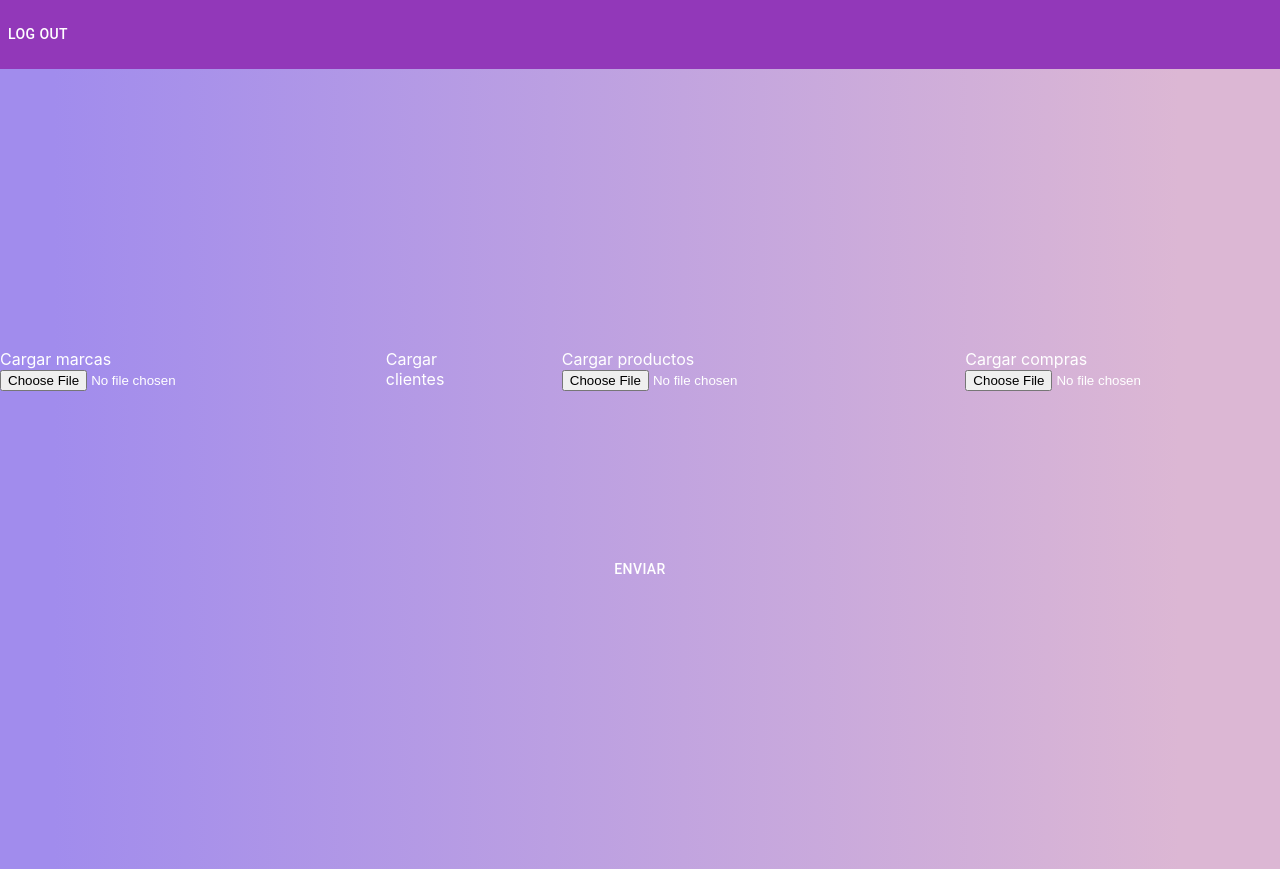
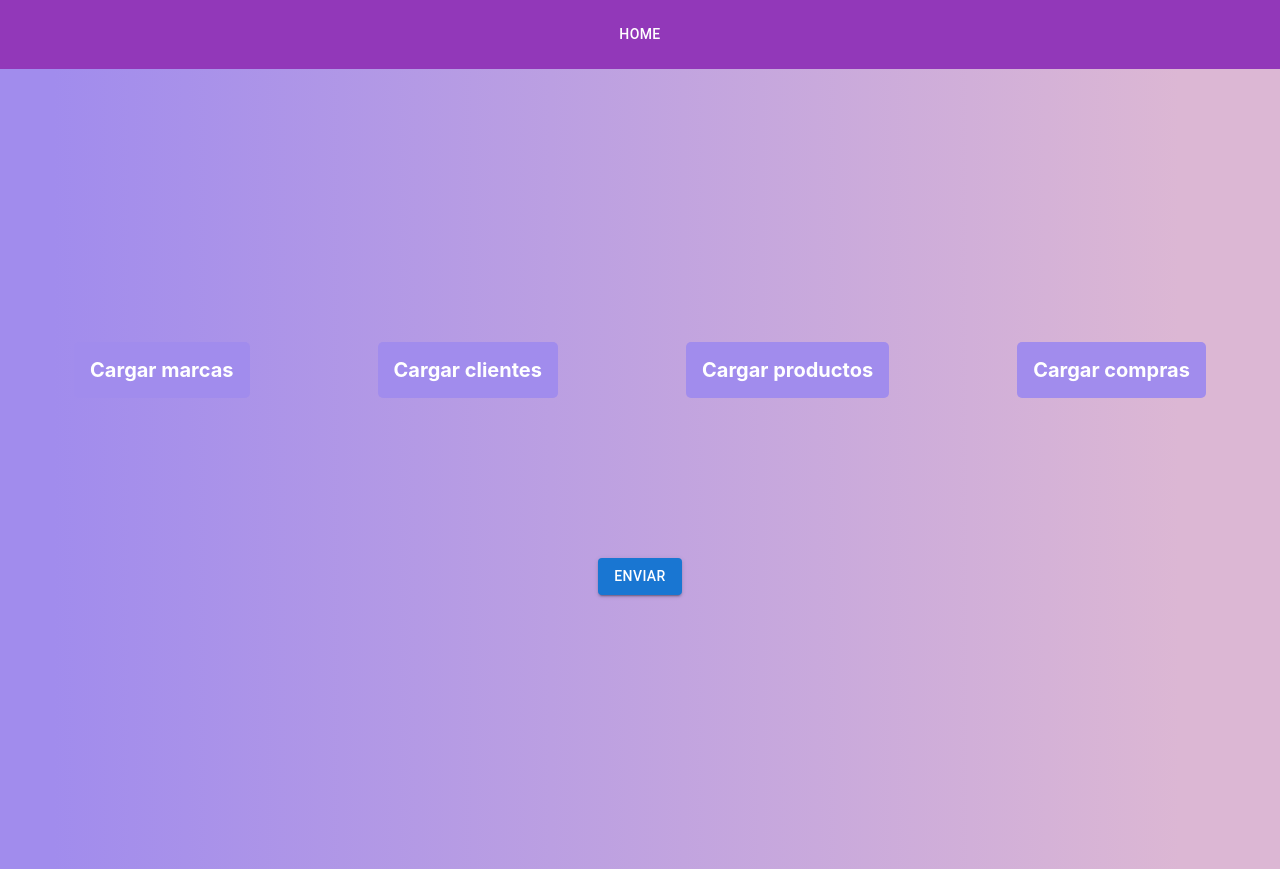
Before and after one commit to sebas-mora28/Proyecto-2-BDA, a React (Create React App) app in the folder website/: page /upload-files in a window 1280 px wide. Built offline with nearby package versions, Linux system fonts and the light colour scheme.

Commit message:
Hopefully last commit

```diff
--- a/website/src/App.js
+++ b/website/src/App.js
@@ -41,7 +41,7 @@ function App() {
           <Route path='/top-brands' element={<TopBrands /> }  />
           <Route path='/top-products' element={<TopProducts /> }  />
           <Route path='/search-client' element={<SearchClients />} />
-          <Route path='/especial-requests' element={<SpecialRequests /> }  />
+          <Route path='/special-requests' element={<SpecialRequests /> }  />
           <Route path='/client-purchases/:clientId' element={<ClientPurchases />} />
           <Route path='/register-purchase' element={<RegisterPurchase />} />
           <Route path='/special-request-1' element={<SpecialRequest1 />} />
--- a/website/src/components/Navbar/index.js
+++ b/website/src/components/Navbar/index.js
@@ -14,14 +14,14 @@ const Navbar = () => {
 
   return (
     <AppBar position="static" style={{ background: ' #9238B9' }}>
-      <Grid container maxWidth="xl" justifyContent='space-between'>
+      <Grid container maxWidth="xl" justifyContent='center'>
         <Toolbar disableGutters>
           <Box sx={{ flexGrow: 1, display: { xs: 'none', md: 'flex'}}}>
                   <Button
                     onClick={() => navigate("/home")}
                     sx={{ my: 2, color: 'white', display: 'block' }}
                     >
-                    Log out
+                    Home
                 </Button>
               </Box>
         </Toolbar>
--- a/website/src/utils/authotization/index.js
+++ b/website/src/utils/authotization/index.js
@@ -1,13 +1,13 @@
 
 
 export const reset = () => {
-    localStorage.setItem("functionalitiesEnabled", false)
+    localStorage.setItem("functionalitiesEnabled", "false")
 }
 
 export const enableFunctionalities = () => {
-    localStorage.setItem("functionalitiesEnabled", true)
+    localStorage.setItem("functionalitiesEnabled", "true")
 }
 
 export const areFunctionalitiesEnabled = () => {
-    return localStorage.getItem("enafunctionalitiesEnabledble")
+    return Boolean(localStorage.getItem("functionalitiesEnabled"))
 }
--- a/website/src/views/UploadFiles/index.jsx
+++ b/website/src/views/UploadFiles/index.jsx
@@ -7,18 +7,37 @@ import { parse } from 'papaparse';
 import axios from 'axios';
 import { baseUrl } from '../../utils/constants';
 import { enableFunctionalities } from '../../utils/authotization';
+import { Icon } from '@iconify/react';
+import { useNavigate } from 'react-router-dom';
 
 const UploadFiles = () => {
 
-    const [fileBrands, setFileBrands] = useState([]);
-    const [fileClients, setFileClients] = useState([]);
-    const [fileProducts, setFileProducts] = useState([]);
-    const [filePurchases, setFilePurchases] = useState([]);
+    const [fileBrands, setFileBrands] = useState(null);
+    const [fileClients, setFileClients] = useState(null);
+    const [fileProducts, setFileProducts] = useState(null);
+    const [filePurchases, setFilePurchases] = useState(null);
+
+    const [alert, setAlert] = useState(false)
+    const navigate = useNavigate();
+
+    const showAlert = () => {
+      setAlert(true)
+      setTimeout(() => {
+        setAlert(false)
+      }, 2000)
+    }
+
+
+    const [fileBrandsContent, setFileBrandsContent] = useState([]);
+    const [fileClientsContent, setFileClientsContent] = useState([]);
+    const [fileProductsContent, setFileProductsContent] = useState([]);
+    const [filePurchasesContent, setFilePurchasesContent] = useState([]);
 
 
     const uploadBrandsFile = (e) => {
 
       const file = e.target.files[0]
+      setFileBrands(file.name)
       if(file){
         parse(file, {
           download: true,
@@ -26,7 +45,7 @@ const UploadFiles = () => {
           skipEmptyLines: true,
           complete: (results) => {
             console.log("Entra a brands")
-            setFileBrands(results.data)
+            setFileBrandsContent(results.data)
           }
         })
 
@@ -35,6 +54,7 @@ const UploadFiles = () => {
 
     const uploadClientsFile = (e) => {
       const file = e.target.files[0]
+      setFileClients(file.name)
       if(file){
         parse(file, {
           download: true,
@@ -42,15 +62,15 @@ const UploadFiles = () => {
           skipEmptyLines: true,
           complete: (results) => {
             console.log("Entra a clients")
-            setFileClients(results.data)
+            setFileClientsContent(results.data)
           }
         })
       }
     }
 
     const uploadProductsFile = (e) => {
-
       const file = e.target.files[0]
+      setFileProducts(file.name)
       if(file){
         parse(file, {
           download: true,
@@ -58,7 +78,7 @@ const UploadFiles = () => {
           skipEmptyLines: true,
           complete: (results) => {
             console.log("Entra a products")
-            setFileProducts(results.data)
+            setFileProductsContent(results.data)
           }
         })
       }
@@ -66,6 +86,7 @@ const UploadFiles = () => {
 
     const uploadPurchasesFile = (e) => {
       const file = e.target.files[0]
+      setFilePurchases(file.name)
       if(file){
         parse(file, {
           download: true,
@@ -73,7 +94,7 @@ const UploadFiles = () => {
           skipEmptyLines: true,
           complete: (results) => {
             console.log("Entra a purchase")
-            setFilePurchases(results.data)
+            setFilePurchasesContent(results.data)
           }
         })
       }
@@ -82,28 +103,47 @@ const UploadFiles = () => {
 
     const submit = async (e) => {
       e.preventDefault();
-      const body = {
-        clients: fileClients,
-        brands: fileBrands,
-        products: fileProducts,
-        purchases: filePurchases
+
+      if(fileBrandsContent.length !== 0 && fileClientsContent.length !== 0 && fileProductsContent.length !== 0 && filePurchasesContent.length !== 0){
+        const body = {
+          brands: fileBrandsContent,
+          clients: fileClientsContent,
+          purchases: filePurchasesContent,
+          products: fileProductsContent
+        }
+
+        axios({method: 'POST', url: `${baseUrl}/loadData`, data: body}).then((response) => {
+          if(response){
+            enableFunctionalities()
+            navigate('/home')
+          }
+        })
+
+
+      } else {
+        console.log("alerta")
+        showAlert()
       }
-
-      axios({method: 'POST', url: `${baseUrl}/loadData`, data: body}).then((response) => {
-        enableFunctionalities();
-      })
     }
 
 
     return (
       <Form onSubmit={submit}>
+        {
+          alert ? <Alert severity='error'>Debe cargar todos los archivos</Alert> : null
+        }
       <div className='body-upload-files'>
         <div className='container-upload-files'>
           <div>
-            <label htmlFor='upload-brands'>Cargar marcas</label>
+            <div style={{display: 'flex', justifyContent: 'center' }}>
+              {
+                fileBrands && (<h3>{fileBrands} <Icon icon="ant-design:check-circle-filled" /></h3>)
+              }
+            </div>
+            <label className='label-file' htmlFor='upload-brands'>Cargar marcas</label>
             <input
               accept=".csv"
-              className='upload-file'
+              className='input-file'
               id="upload-brands"
               type="file"
               onChange={uploadBrandsFile}
@@ -111,7 +151,12 @@ const UploadFiles = () => {
           </div>
 
           <div>
-            <label htmlFor='upload-clients'>Cargar clientes</label>
+          <div style={{display: 'flex', justifyContent: 'center' }}>
+          {
+              fileClients && (<h3>{fileClients} <Icon icon="ant-design:check-circle-filled" /></h3>)
+            }
+            </div>
+            <label className='label-file' htmlFor='upload-clients'>Cargar clientes</label>
             <input
               accept=".csv"
               className='input-file'
@@ -122,20 +167,30 @@ const UploadFiles = () => {
           </div>
 
           <div>
-            <label htmlFor='upload-products'>Cargar productos</label>
+          <div style={{display: 'flex', justifyContent: 'center' }}>
+            {
+              fileProducts  && (<h3>{fileProducts} <Icon icon="ant-design:check-circle-filled" /></h3>)
+            }
+            </div>
+            <label className='label-file' htmlFor='upload-products'>Cargar productos</label>
             <input
               accept=".csv"
-              className='upload-file'
+              className='input-file'
               id="upload-products"
               type="file"
               onChange={uploadProductsFile}
             />
           </div>
           <div>
-            <label htmlFor='upload-purchases'>Cargar compras</label>
+          <div style={{display: 'flex', justifyContent: 'center' }}>
+            {
+              filePurchases && (<h3>{filePurchases} <Icon icon="ant-design:check-circle-filled" /></h3>)
+            }
+            </div>
+            <label className='label-file' htmlFor='upload-purchases'>Cargar compras</label>
             <input
               accept=".csv"
-              className='upload-file'
+              className='input-file'
               id="upload-purchases"
               type="file"
               onChange={uploadPurchasesFile}
@@ -144,7 +199,7 @@ const UploadFiles = () => {
         </div>
 
         <div>
-          <Button variant='contianed' type='submit'>Enviar</Button>
+          <Button variant='contained' type='submit'>Enviar</Button>
         </div>
       </div>
       </Form>
--- a/website/src/views/UploadFiles/style.scss
+++ b/website/src/views/UploadFiles/style.scss
@@ -15,7 +15,7 @@
         display: flex;
         flex-direction: row;
         justify-content: space-between;
-        gap: 5rem
+        gap: 8rem
     }
 }
 
@@ -27,18 +27,21 @@
 	overflow: hidden;
 	position: absolute;
 	z-index: -1;
+    border-radius: 4px;
 }
 
 
-.input-file + label {
+.label-file {
     font-size: 1.25em;
     font-weight: 700;
     color: white;
-    background-color: black;
+    background-color: #A18CED;
     display: inline-block;
+    border-radius: 5px;
+    padding: 1rem
 }
 
-.input-file:focus + label,
-.input-file + label:hover {
-    background-color: red;
+
+.label-file {
+	cursor: pointer; /* "hand" cursor */
 }
```
Also changed, not shown: website/src/views/Home/index.jsx (+5 -5 lines), 1 other file (tests, documents, lock files or other folders).
